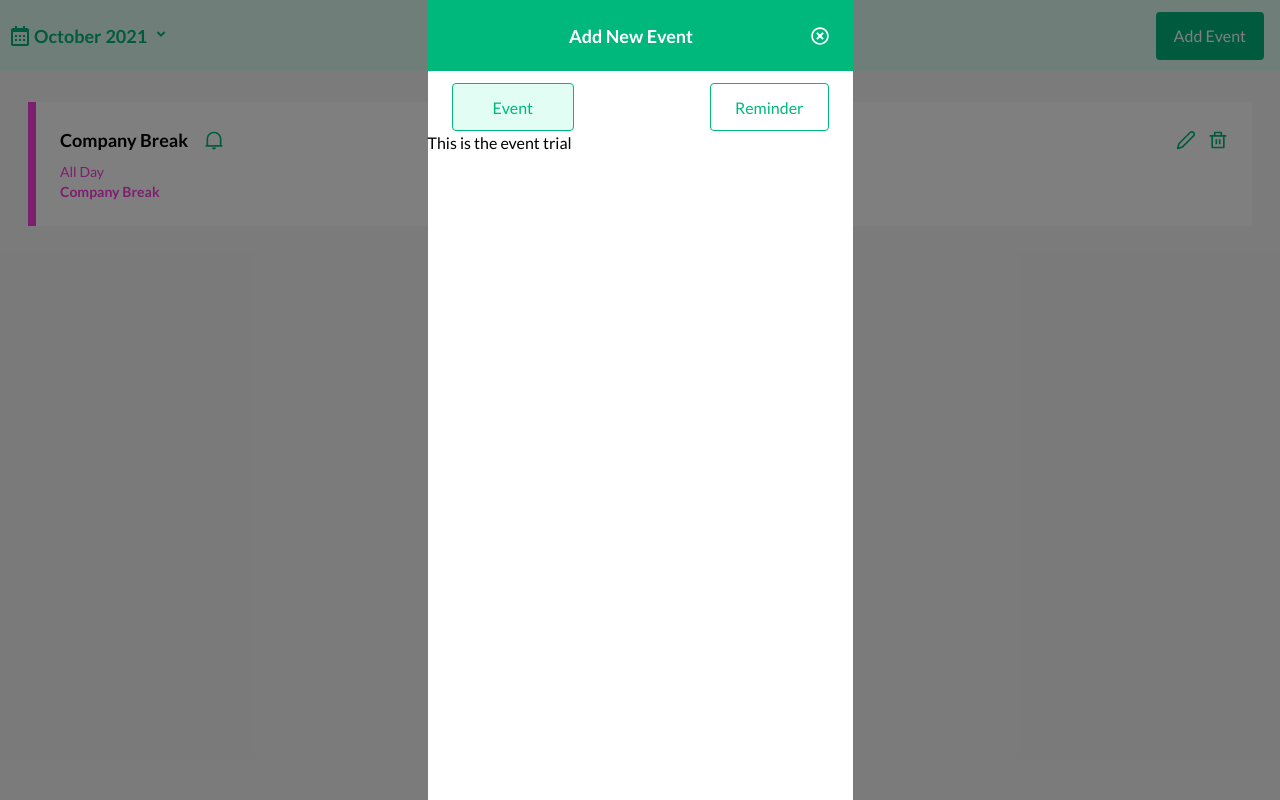
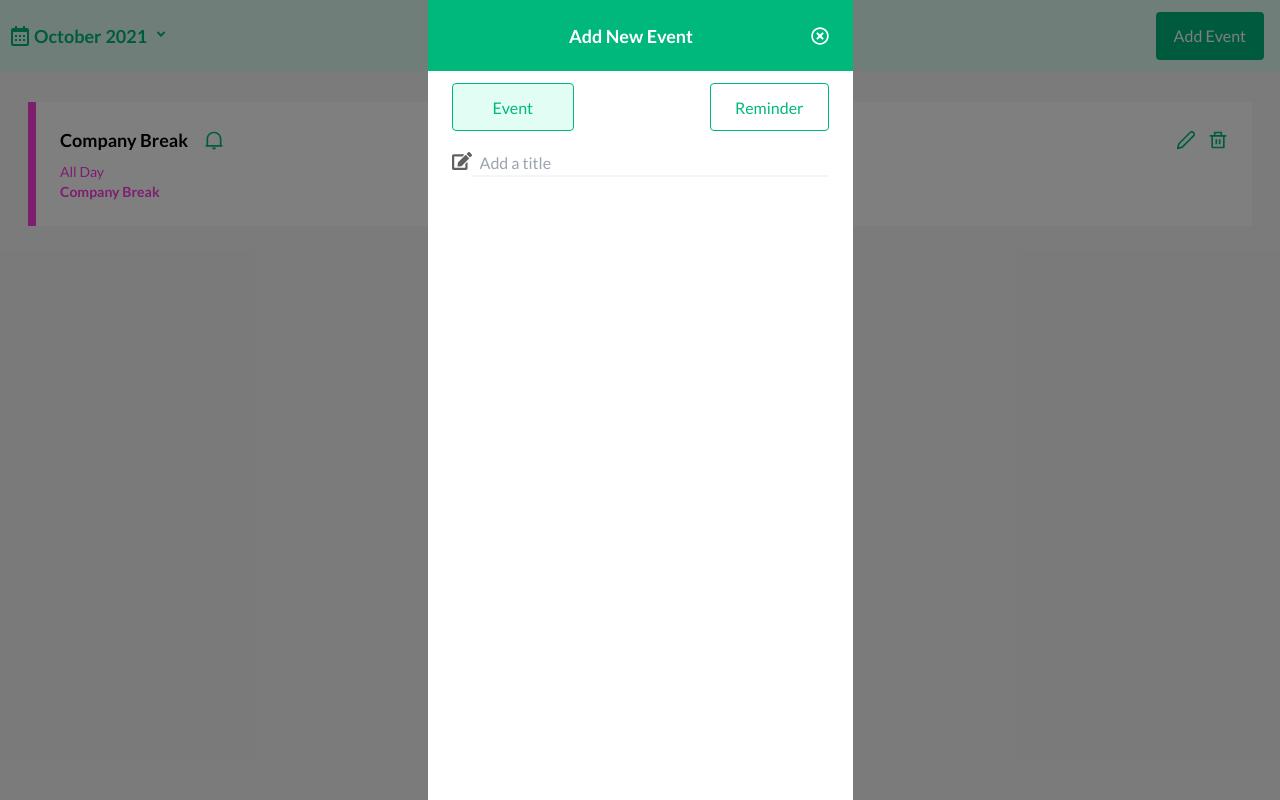
Before and after one commit to HenryNwankwo/calendar-app, a React (Create React App) app: page / in a window 1280 px wide. Both pictures are taken after a click on the button "Add Event". Built offline with nearby package versions, Linux system fonts and the light colour scheme.

Commit message:
Created custom text input

```diff
--- a/src/components/AddEvent.js
+++ b/src/components/AddEvent.js
@@ -1,8 +1,9 @@
 import React, { useContext } from 'react';
-import { FaTimes, FaRegTimesCircle } from 'react-icons/fa';
+import { FaTimes, FaRegTimesCircle, FaEdit } from 'react-icons/fa';
 import Modal from 'react-modal';
 import { AppContext } from '../App';
 import CustomButton from './CustomButton';
+import CustomTextInput from './CustomTextInput';
 
 Modal.defaultStyles.overlay.backgroundColor = 'rgba(0,0,0,.5)';
 Modal.setAppElement('#root');
@@ -48,7 +49,27 @@ function AddEvent() {
         </div>
 
         {whichTab === 'event' && (
-          <div className=''>This is the event trial</div>
+          <div className='flex px-6 mt-5'>
+            <form action='' className='w-full'>
+              <div className='flex w-full'>
+                <label htmlFor='title'>
+                  <FaEdit className='text-xl text-txt-color' />
+                </label>
+                <CustomTextInput
+                  placeholder='Add a title'
+                  name='title'
+                  id='title'
+                  otherClasses='pl-2'
+                />
+              </div>
+              <div></div>
+              <div></div>
+              <div></div>
+              <div></div>
+              <div></div>
+              <div></div>
+            </form>
+          </div>
         )}
         {whichTab === 'reminder' && (
           <div className=''>This is the reminder trial</div>
--- /dev/null
+++ b/src/components/CustomTextInput.js
@@ -0,0 +1,17 @@
+import React from 'react';
+
+function CustomTextInput({ otherClasses, name, id, ...otherProps }) {
+  return (
+    <>
+      <input
+        type='text'
+        name={name}
+        id={id}
+        className={`w-full border-b-2 border-bg-color-grey outline-none px-1 border-solid ${otherClasses}`}
+        {...otherProps}
+      />
+    </>
+  );
+}
+
+export default CustomTextInput;
```
